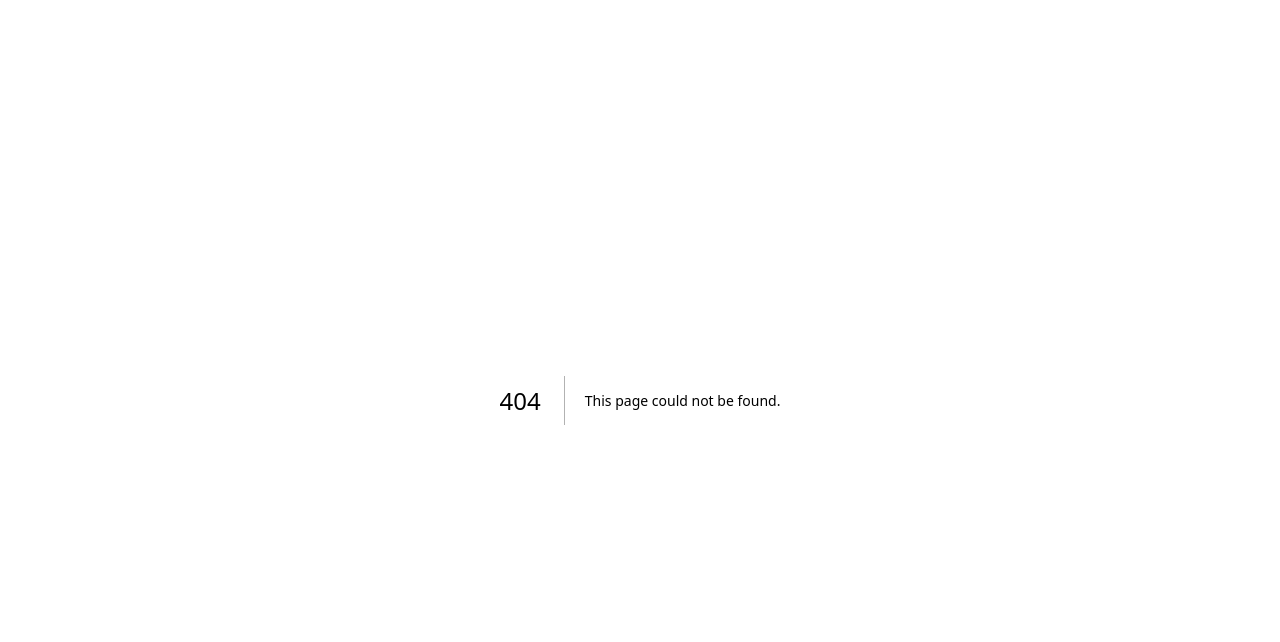
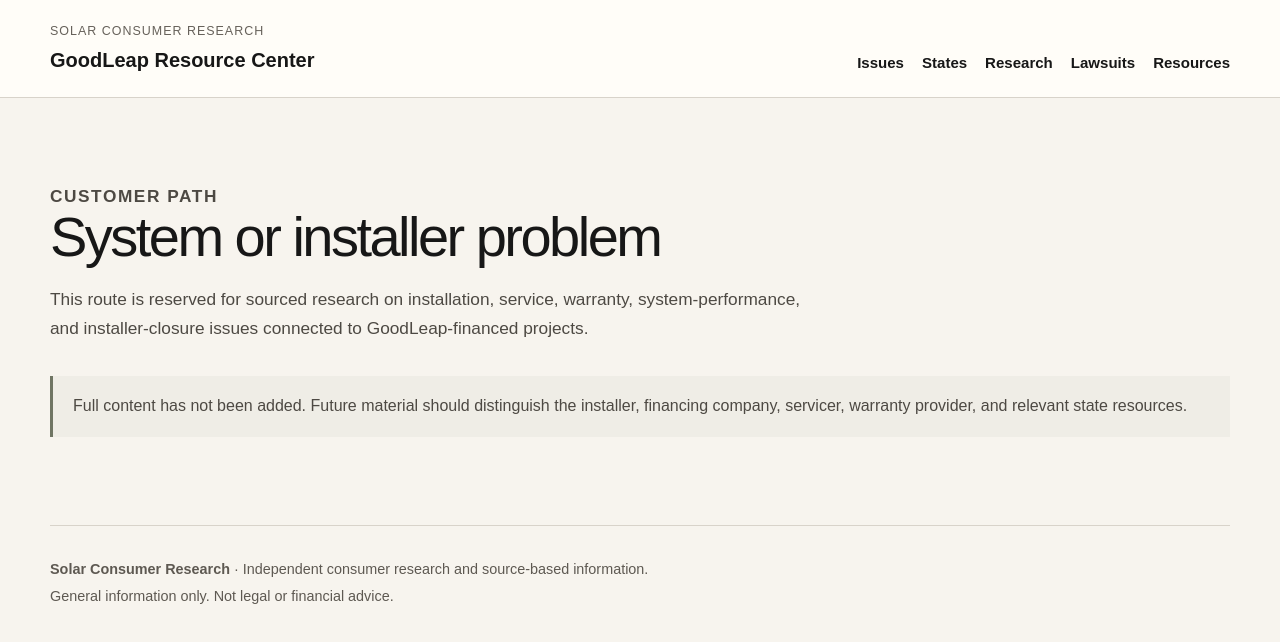
Before and after one commit to Decentralized-Rob/solar-consumer-research, a Next.js app: page /goodleap/issues/system-installer in a window 1280 px wide. Before the commit this address had no page. Shown: the top 642 px of the page. Built offline with nearby package versions, Linux system fonts and the light colour scheme.

Commit message:
Add system and installer route scaffold

```diff
--- /dev/null
+++ b/app/goodleap/issues/system-installer/page.tsx
@@ -0,0 +1,12 @@
+export default function GoodLeapSystemInstallerPage() {
+  return (
+    <main className="gl-main">
+      <section className="gl-section-intro">
+        <p className="gl-kicker">Customer path</p>
+        <h1>System or installer problem</h1>
+        <p>This route is reserved for sourced research on installation, service, warranty, system-performance, and installer-closure issues connected to GoodLeap-financed projects.</p>
+      </section>
+      <aside className="gl-note">Full content has not been added. Future material should distinguish the installer, financing company, servicer, warranty provider, and relevant state resources.</aside>
+    </main>
+  );
+}
```
